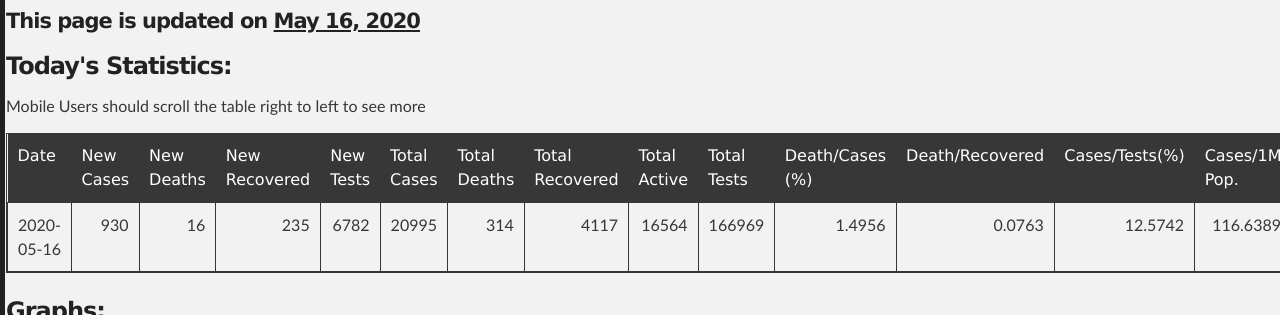
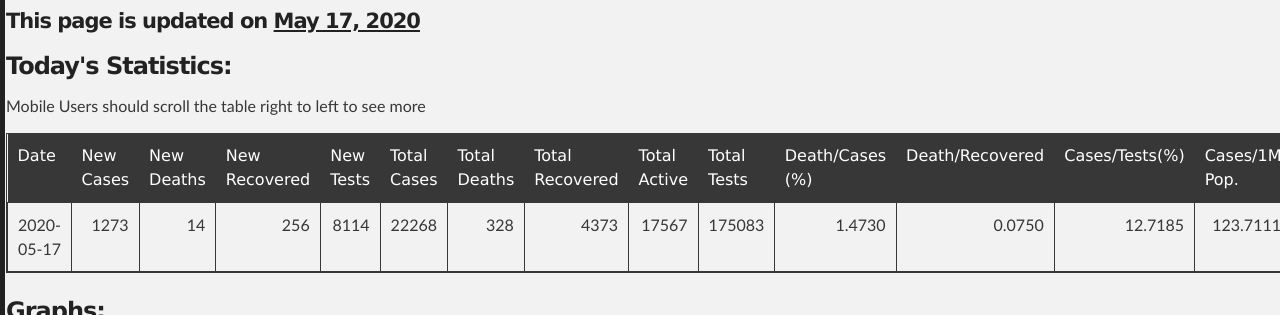
Before and after one commit to promitbasak/covid19bd, a Jekyll site: the page index.html, which Jekyll copies as it is, in a window 1280 px wide and 900 px high, cut to the strip 322-637 px from the top of the window. Built offline with Jekyll 4.4.1, drawn with Linux system fonts in a browser that asks for light colours; some of the changed text lies outside the part shown.

Commit message:
Update index.html

```diff
--- a/index.html
+++ b/index.html
@@ -45,7 +45,7 @@
         <h2 id="covid-19-in-bangladesh">Covid-19 in Bangladesh</h2>
 
 
-    <h4 id="this-page-is-updated-on-may-16-2020">This page is updated on <strong><u>May 16, 2020</u></strong></h4>
+    <h4 id="this-page-is-updated-on-may-17-2020">This page is updated on <strong><u>May 17, 2020</u></strong></h4>
     <h3> Today's Statistics:</h3>
         <p> Mobile Users should scroll the table right to left to see more</p>
     <table class="table table-bordered table-hover table-condensed">
@@ -66,37 +66,37 @@
 <th title="Field #15">Deaths/1M Pop.</th>
 </tr></thead>
 <tbody><tr>
-<td>2020-05-16</td>
-<td align="right">930</td>
-<td align="right">16</td>
-<td align="right">235</td>
-<td align="right">6782</td>
-<td align="right">20995</td>
-<td align="right">314</td>
-<td align="right">4117</td>
-<td align="right">16564</td>
-<td align="right">166969</td>
-<td align="right">1.4956</td>
-<td align="right">0.0763</td>
-<td align="right">12.5742</td>
-<td align="right">116.6389</td>
-<td align="right">1.7444</td>
+<td>2020-05-17</td>
+<td align="right">1273</td>
+<td align="right">14</td>
+<td align="right">256</td>
+<td align="right">8114</td>
+<td align="right">22268</td>
+<td align="right">328</td>
+<td align="right">4373</td>
+<td align="right">17567</td>
+<td align="right">175083</td>
+<td align="right">1.4730</td>
+<td align="right">0.0750</td>
+<td align="right">12.7185</td>
+<td align="right">123.7111</td>
+<td align="right">1.8222</td>
 </tr>
   </table>
 
         <h3>Graphs:</h3>
         <div class="photo-album">
       <div>
-        <img src="https://raw.githubusercontent.com/promitbasak/Covid-19_bd_extended/master/assests/2020-05-16/Figure_1.png">
+        <img src="https://raw.githubusercontent.com/promitbasak/Covid-19_bd_extended/master/assests/2020-05-17/Figure_1.png">
         <h5>Overall Condition</h5>
       </div>
 
       <div>
-        <img src="https://raw.githubusercontent.com/promitbasak/Covid-19_bd_extended/master/assests/2020-05-16/Figure_2.png">
+        <img src="https://raw.githubusercontent.com/promitbasak/Covid-19_bd_extended/master/assests/2020-05-17/Figure_2.png">
         <h5>Total Cases</h5>
       </div>
       <div>
-        <img src="https://raw.githubusercontent.com/promitbasak/Covid-19_bd_extended/master/assests/2020-05-16/Figure_8.png">
+        <img src="https://raw.githubusercontent.com/promitbasak/Covid-19_bd_extended/master/assests/2020-05-17/Figure_8.png">
         <h5>Total Deaths</h5>
       </div>
       <div>
@@ -104,11 +104,11 @@
         <h5>District-wise Corona Map</h5>
       </div>
       <div>
-        <img src="https://raw.githubusercontent.com/promitbasak/Covid-19_bd_extended/master/assests/2020-05-16/Figure_20.png">
+        <img src="https://raw.githubusercontent.com/promitbasak/Covid-19_bd_extended/master/assests/2020-05-17/Figure_20.png">
         <h5>BD vs USA: Cases</h5>
       </div>
       <div>
-        <img src="https://raw.githubusercontent.com/promitbasak/Covid-19_bd_extended/master/assests/2020-05-16/Figure_21.png">
+        <img src="https://raw.githubusercontent.com/promitbasak/Covid-19_bd_extended/master/assests/2020-05-17/Figure_21.png">
         <h5>BD vs USA: Deaths</h5>
       </div>
     </div>
@@ -1722,6 +1722,23 @@
 <td align="right">116.6389</td>
 <td align="right">1.7444</td>
 </tr>
+<tr>
+<td>2020-05-17</td>
+<td align="right">1273</td>
+<td align="right">14</td>
+<td align="right">256</td>
+<td align="right">8114</td>
+<td align="right">22268</td>
+<td align="right">328</td>
+<td align="right">4373</td>
+<td align="right">17567</td>
+<td align="right">175083</td>
+<td align="right">1.4730</td>
+<td align="right">0.0750</td>
+<td align="right">12.7185</td>
+<td align="right">123.7111</td>
+<td align="right">1.8222</td>
+</tr>
 </tbody></table>
         <p></p>
         <p> Data Sources: Self created dataset which can be found at <a href="https://github.com/promitbasak/Covid-19_bd_extended">this repository</a>. This dataset uses govt issued press releases from <a href="https://corona.gov.bd/press-release">Here</a>, <a href="https://iedcr.gov.bd/">Here</a> and <a href="https://iedcr.gov.bd/website/index.php/component/content/article/11-others/227-pressrelease">Here</a>.</p>
```
